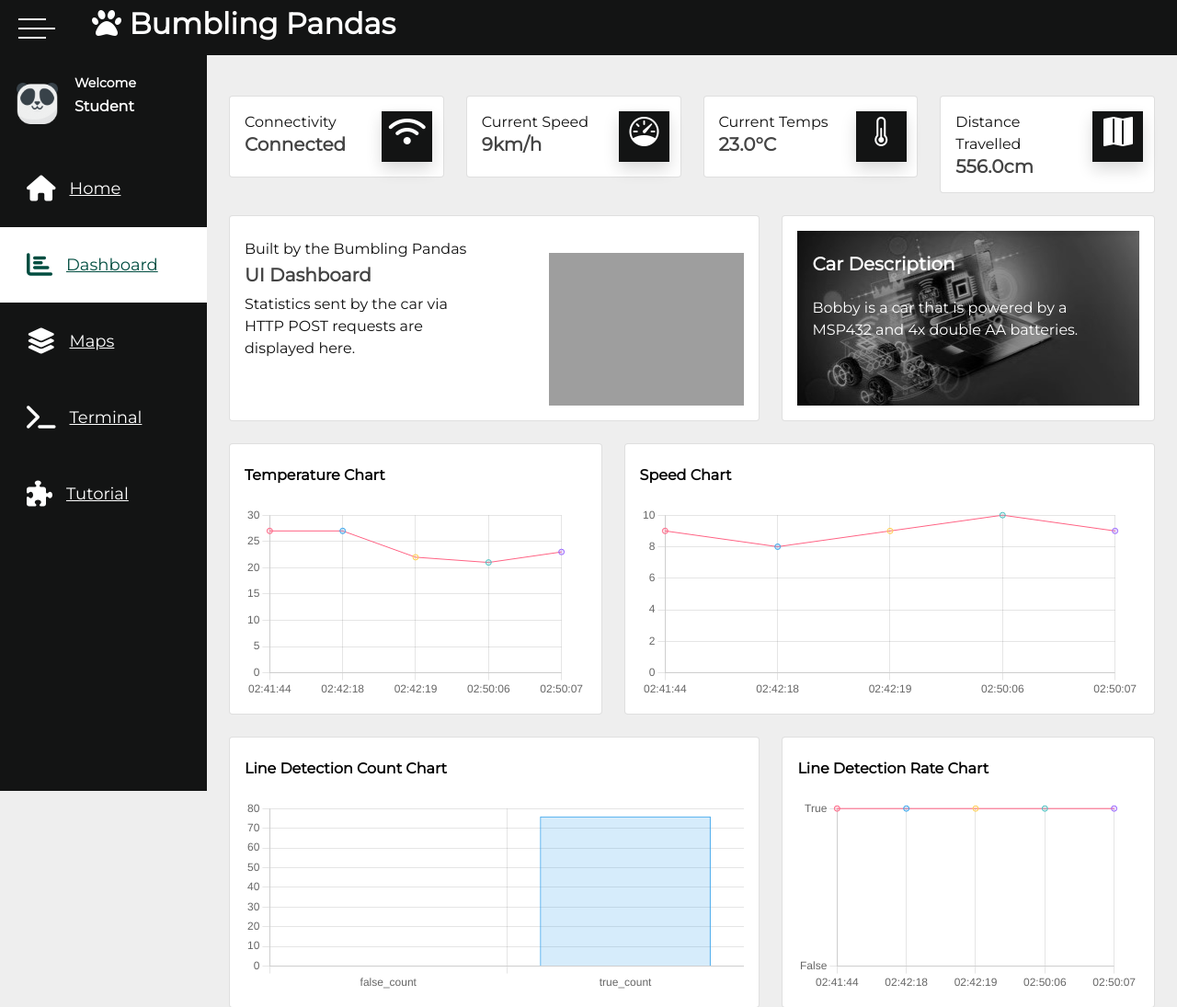
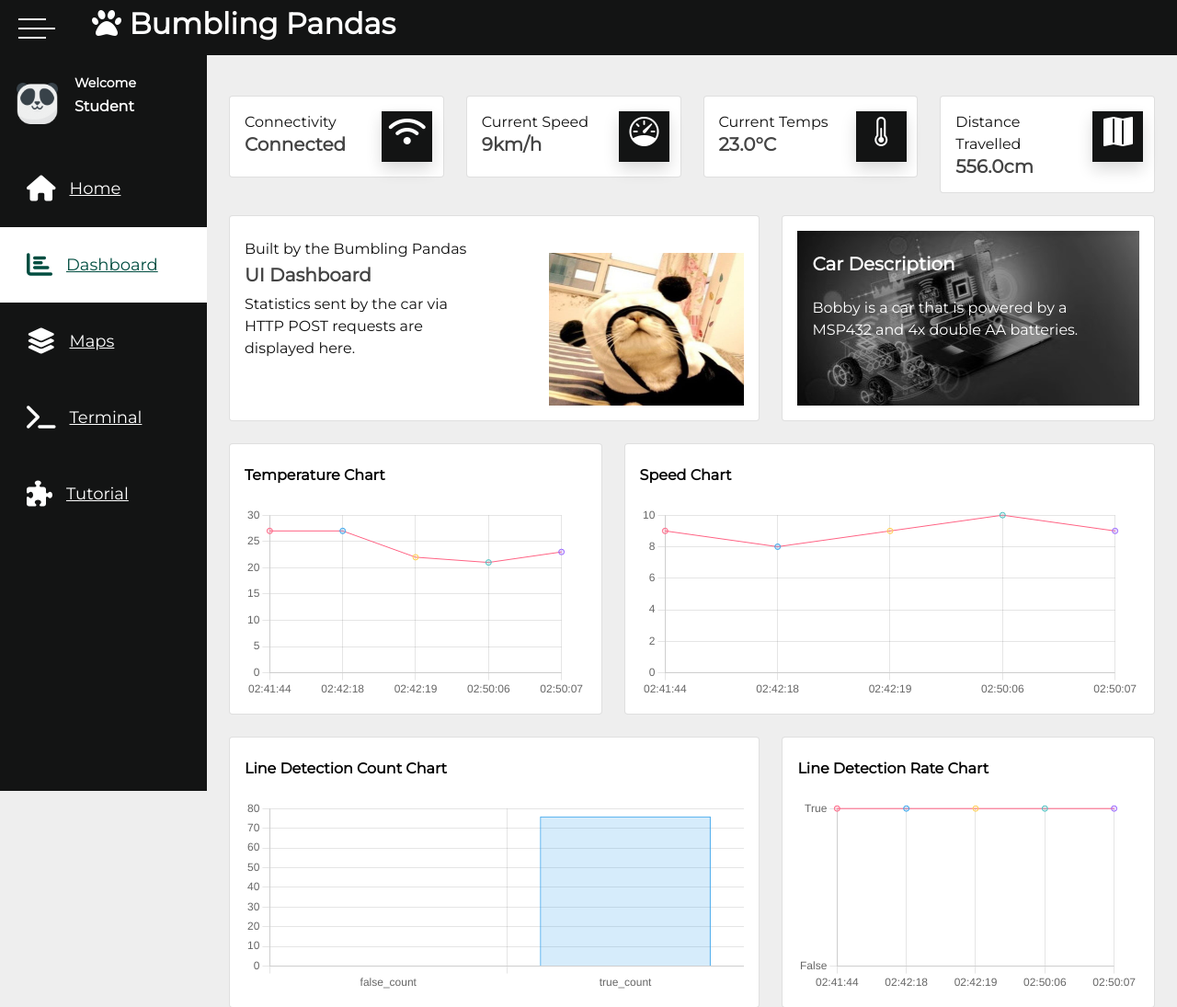
Before and after one commit to SageSG/Wifi-Controlled-Robotic-Car, a Flask app: page /dashboard in a window 1280 px wide. Shown: the top 1095 px of the page at 92% size. Run offline with Flask 2, Linux system fonts and the light colour scheme; data comes from the database, SQL or seed files in the repository; some libraries are stand-ins or nearby versions; grey boxes are pictures that could not be loaded.

Commit message:
Small fix to missing jpg.

```diff
--- a/webportal/templates/dashboard.html
+++ b/webportal/templates/dashboard.html
@@ -113,7 +113,7 @@
 	     				</div>
                	<div class="col-lg-5 ms-auto text-center mt-5 mt-lg-0">
                   	<div class="bg-gradient-primary border-radius-lg h-100">
-                      		<img class="w-100 position-relative z-index-2 pt-4" src="{{ url_for('static', filename='/img/bee.png')}}" alt="panda" style="height: 190px; width: 40px">
+                      		<img class="w-100 position-relative z-index-2 pt-4" src="{{ url_for('static', filename='/img/panda.jpg')}}" alt="panda" style="height: 190px; width: 40px">
                   	</div>
                 	</div>
 	     			</div>
```
